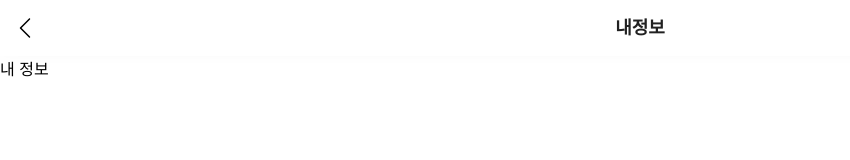
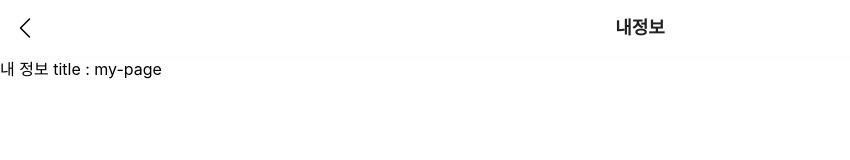
Before and after one commit to e-room/e-room-web, a Next.js app: page /MyPage in a window 1280 px wide. Shown: the top 160 px of the page, without its empty margins (0-850 px from the left). Built offline with nearby package versions, Linux system fonts and the light colour scheme.

Commit message:
recoil 테스트

```diff
--- a/pages/LoginPage.js
+++ b/pages/LoginPage.js
@@ -1,4 +1,3 @@
-import { useContext } from "react";
 import SocialButton from "../components/button/SocialButton";
 
 import styled from "@emotion/styled";
--- a/pages/MyPage.js
+++ b/pages/MyPage.js
@@ -2,14 +2,17 @@ import AppLayout from "../components/layout/AppLayout";
 
 import { useRecoilState } from "recoil";
 import { pageNameState } from "../states";
+import { myPageState } from "../states/myPageAtom";
 
 export default function MyPage() {
   const [pageName, setPageName] = useRecoilState(pageNameState);
+  const title = useRecoilState(myPageState);
 
-  console.log("pageName", pageName);
   return (
     <AppLayout appBarObject={{ headerText: "내정보" }}>
-      <div onClick={() => setPageName("MyPage")}>내 정보 {pageName}</div>
+      <div onClick={() => setPageName("MyPage")}>
+        내 정보 {pageName} title : {title}
+      </div>
     </AppLayout>
   );
 }
--- /dev/null
+++ b/states/myPageAtom.js
@@ -0,0 +1,6 @@
+import { atom } from "recoil";
+
+export const myPageState = atom({
+  key: "myPageState",
+  default: "my-page",
+});
```
